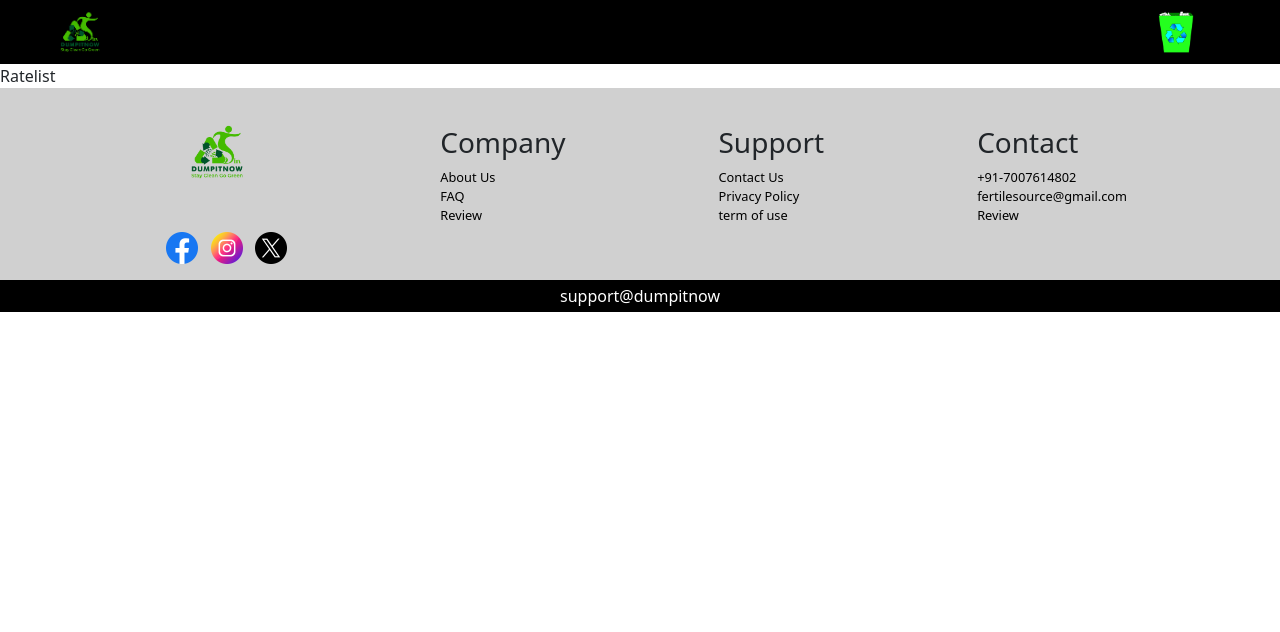
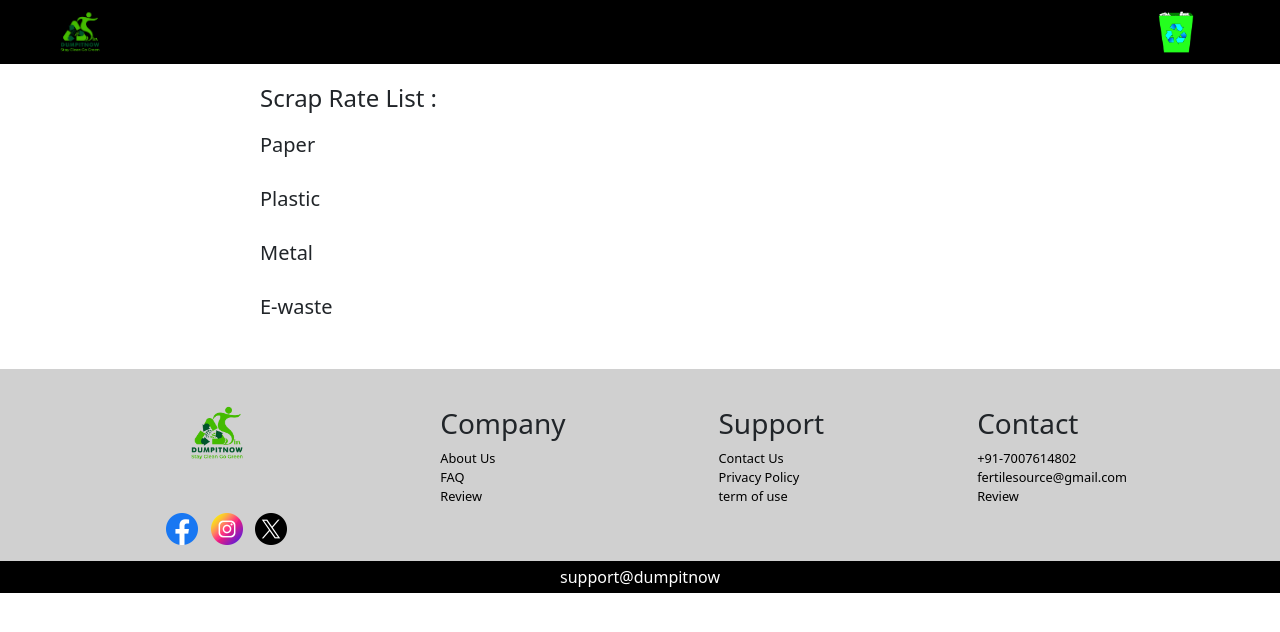
Before and after one commit to Suryapp8/DIN-NEW, a React (Create React App) app in the folder dumpitnow/: page /ratelist in a window 1280 px wide. Shown: the top 632 px of the page. Built offline with nearby package versions, Linux system fonts and the light colour scheme.

Commit message:
scraplist updated

```diff
--- a/dumpitnow/src/components/Ratelist.js
+++ b/dumpitnow/src/components/Ratelist.js
@@ -1,7 +1,71 @@
-import React from 'react'
+import React, { useState } from "react";
+import "../styles/ratelist.css";
 
-export default function Ratelist() {
+const Ratelist = () => {
+  const [selectedCategory, setSelectedCategory] = useState("");
+
+  const scrapRates = {
+    Paper: {
+      Newspaper: 0.1,
+      Carton: 0.2,
+      books: 0.3,
+      Magazines: 0.15,
+      "White papers": 0.25,
+      "Plain paper": 0.3,
+      "Used beverage carton": 0.35,
+    },
+    Plastic: {
+      "Soft plastic": 0.2,
+      "Hard plastic": 0.3,
+      Polythene: 0.25,
+      "Plastic jar": 0.4,
+    },
+    Metal: {
+      Iron: 0.5,
+      Tin: 0.6,
+      Aluminium: 0.7,
+      Steel: 0.8,
+      Brass: 0.9,
+      Copper: 1.0,
+    },
+    "E-waste": {
+      Fridge: 5.0,
+      "Washing machine": 3.0,
+    },
+  };
+
+  const handleCategoryClick = (category) => {
+    setSelectedCategory(selectedCategory === category ? "" : category);
+  };
+
   return (
-    <div>Ratelist</div>
-  )
-}
+    <div className="container">
+      <h2>Scrap Rate List : </h2>
+      <div>
+        {Object.keys(scrapRates).map((category) => (
+          <div
+            className={`category ${selectedCategory === category ? "open" : ""}`}
+            key={category}
+            onClick={() => handleCategoryClick(category)}
+          >
+            <h3>{category}</h3>
+            <ul className="subcategory-list">
+              {Object.entries(scrapRates[category]).map(
+                ([subcategory, rate]) => (
+                  <li
+                    className="subcategory-item"
+                    key={subcategory}
+                  >
+                    - {subcategory}: ₹ {rate.toFixed(2)} per Kg
+                  </li>
+                )
+              )}
+            </ul>
+          </div>
+        ))}
+      </div>
+    </div>
+  );
+};
+
+export default Ratelist;
--- a/dumpitnow/src/styles/home.css
+++ b/dumpitnow/src/styles/home.css
@@ -168,7 +168,7 @@
   margin-bottom: 4rem;
   background-color: #2ca729;
   border: none;
-  font-size: 0.8rem;
+  font-size: 0.6rem;
 }
 .img-div > img {
   height: 5rem;
@@ -189,9 +189,9 @@
 }
 
 .h3-services{
-  font-size: 0.5rem;
+  font-size: 0.7rem;
   color: black;
-  padding-top: 0.7rem;
+
 }
 
 @media (max-width: 768px) {
@@ -199,6 +199,13 @@
     display: grid;
     grid-template-columns: 2fr 2fr;
   }
+
+  .h3-services{
+    font-size: 0.5rem;
+    color: black;
+
+  }
+
   .box-1 {
     margin: auto;
     display: flex;
--- /dev/null
+++ b/dumpitnow/src/styles/ratelist.css
@@ -0,0 +1,74 @@
+/* ratelist.css */
+
+.container {
+    max-width: 800px;
+    margin: 0 auto;
+    padding: 20px;
+  }
+
+  h2 {
+    font-size: 24px;
+    margin-bottom: 20px;
+  }
+
+  .category {
+    margin-bottom: 20px;
+    cursor: pointer;
+    transition: all 0.2s ease-in-out;
+  }
+
+  .category:hover {
+    transform: scale(1.05);
+  }
+
+  .category h3 {
+    font-size: 20px;
+    margin-bottom: 10px;
+  }
+
+  .subcategory-list {
+    list-style-type: none;
+    padding-left: 0;
+    margin-top: 10px;
+    overflow: hidden;
+    max-height: 0;
+    transition: max-height 0.2s ease-in-out;
+  }
+
+  .category.open .subcategory-list {
+    max-height: 200px; /* Adjust height as needed */
+  }
+
+  .subcategory-item {
+    margin-bottom: 5px;
+    cursor: pointer;
+    transition: color 0.2s ease-in-out;
+  }
+
+  .subcategory-item:hover {
+    color: #007bff;
+  }
+
+  .selected-subcategory {
+    margin-top: 20px;
+    animation: fadeIn 0.2s ease-in-out;
+  }
+
+  .selected-subcategory h3 {
+    font-size: 18px;
+    margin-bottom: 10px;
+  }
+
+  .selected-subcategory p {
+    font-size: 16px;
+    margin-bottom: 10px;
+  }
+
+  @keyframes fadeIn {
+    from {
+      opacity: 0;
+    }
+    to {
+      opacity: 1;
+    }
+  }
```
